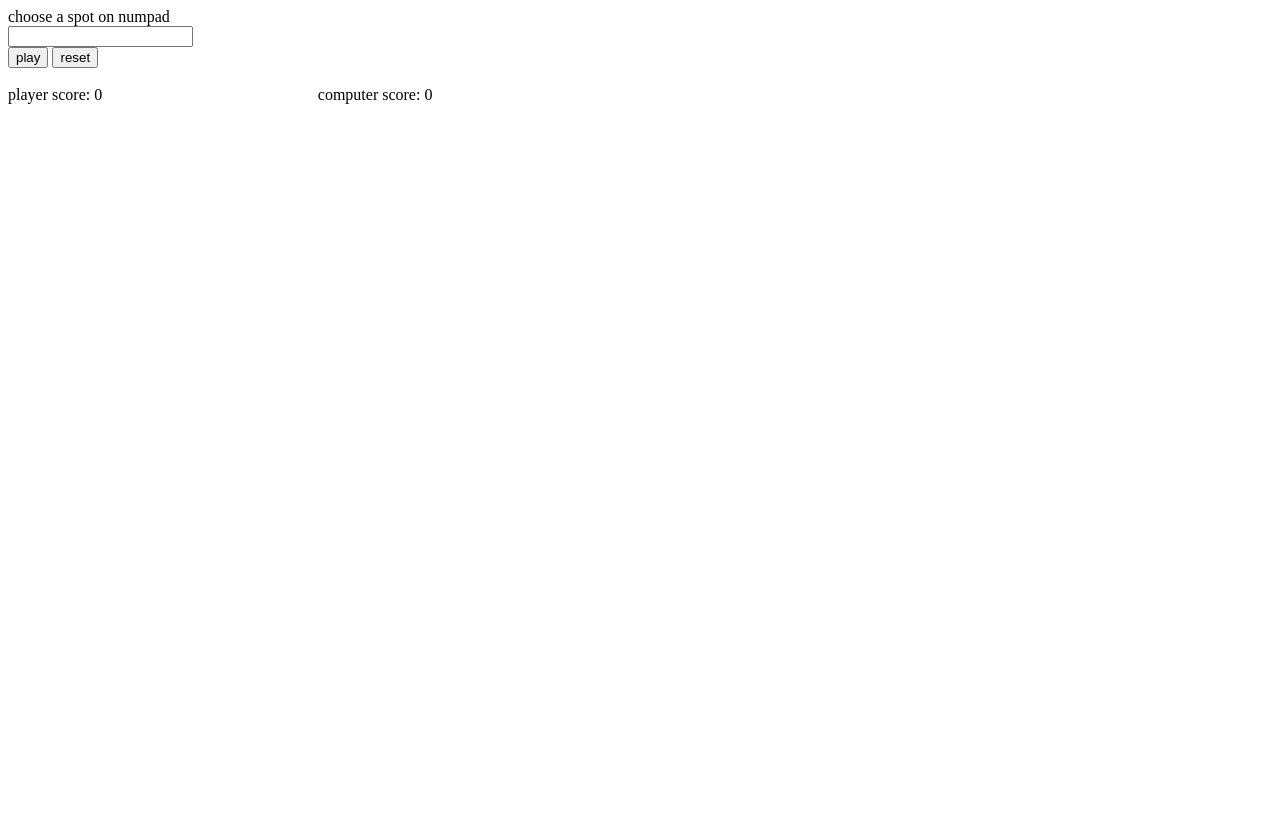
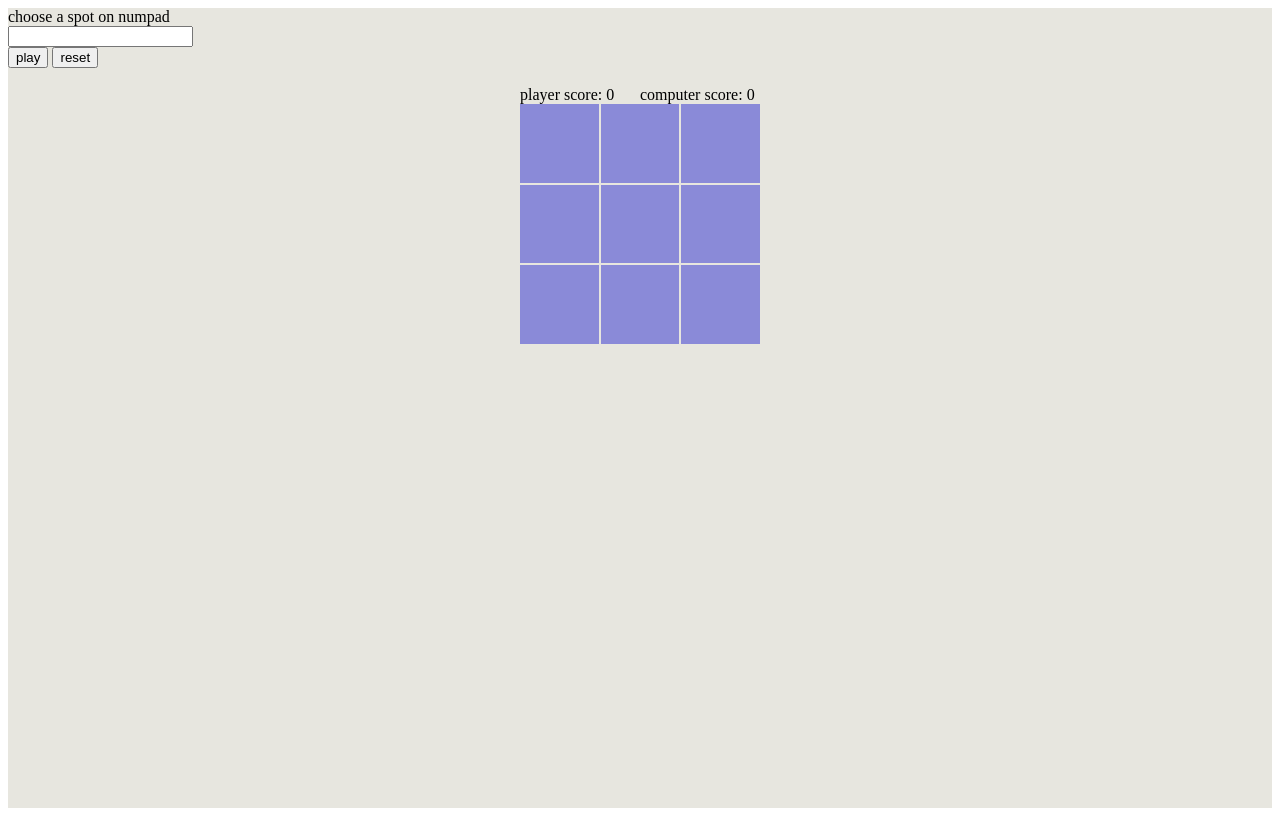
Before and after one commit to rythrojaofficial/tictactoe, a plain HTML site: page index.html in a window 1280 px wide. Drawn offline with Linux system fonts and the light colour scheme.

Commit message:
create gameboard and basic styling

```diff
--- a/index.html
+++ b/index.html
@@ -7,6 +7,7 @@
     <link rel="stylesheet" href="style.css">
 </head>
 <body>
+    <div class="content">
         <form action="#">
             <label for="selector">choose a spot on numpad</label>
             <br>
@@ -15,12 +16,32 @@
             <input type="button" id="play" value="play">
             <input type="button" name="reset" id="reset" value="reset">
         </form>
+
         <br>
+        <div class="container">
             <div id="scoreboard">
                 <div>player score: <span id="player-score">0</span></div>
                 <div>computer score: <span id="computer-score">0</span></div>
             </div>
 
+            <div id="game-board">
+                <div id="spot-7"></div>
+                <div id="spot-8"></div>
+                <div id="spot-9"></div>
+
+                <div id="spot-4"></div>
+                <div id="spot-5"></div>
+                <div id="spot-6"></div>
+
+                <div id="spot-1"></div>
+                <div id="spot-2"></div>
+                <div id="spot-3"></div>
+            </div>
+        </div>
+
+    </div>
+
+
 
 </body>
 <script src="script.js"></script>
--- a/script.js
+++ b/script.js
@@ -196,3 +196,20 @@ const isWork = "is worky"
 
 
     // })()
+
+
+// css html setup
+const gameBoard = document.getElementById("game-board");
+const boardNodeList = gameBoard.querySelectorAll('div');
+const boardArray = Array.from(boardNodeList);
+    boardArray.forEach((element)=>{
+        element.classList.add('grid-item')
+    })
+    console.log(boardArray)
+
+
+
+
+// .forEach((element)=>{
+//     element.classList.add('grid-item');
+// })
--- a/style.css
+++ b/style.css
@@ -1,5 +1,52 @@
+*{
+    box-sizing: border-box;
+}
+
+.body,
+.content{
+    padding-left: 0px;
+    margin-left:0px;
+}
+
+:root{
+    --board-size: 15rem;
+    --off-white: rgb(231, 230, 223);
+    --board-color: rgb(138, 138, 216);
+    --grid-color: var(--off-white)
+}
+
+.content{
+    background-color: var(--off-white);
+    height: 100vh;
+}
+
+.container{
+    display: flex;
+    flex-direction: column;
+    align-items: center;
+}
+
+
+
 #scoreboard {
+    width: var(--board-size);
     display: grid;
-    grid-template-columns: auto auto;
-    width: 50vw;
+    grid-template-columns: repeat(2, 1fr);
+
 }
+
+#game-board{
+    height: var(--board-size);
+    width: var(--board-size);
+    background-color: var(--grid-color);
+    display: grid;
+    grid-template-columns: repeat(3, 1fr);
+    grid-template-rows: repeat(3, 1fr);
+    row-gap: 2px;
+    column-gap: 2px;
+}
+
+.grid-item{
+    width: 100%;
+    background-color: var(--board-color);
+}
```
Lines whose indentation alone changed are shown as unchanged.
